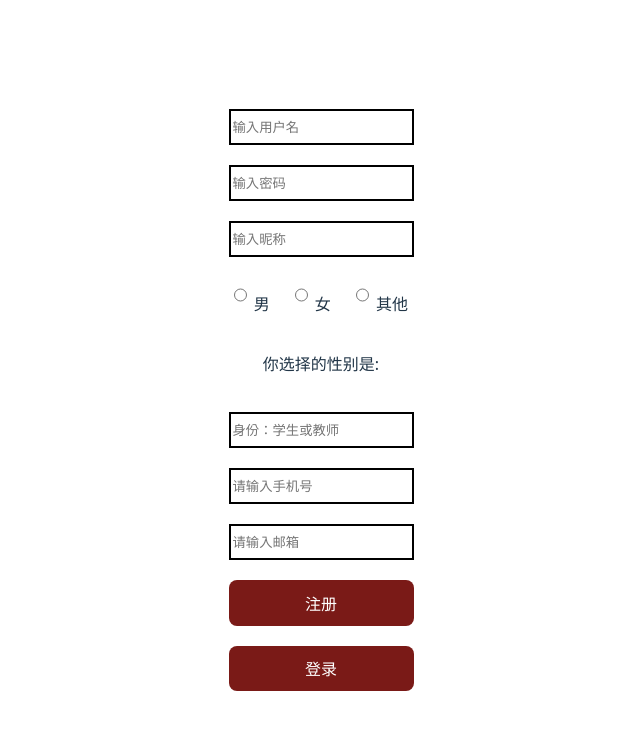
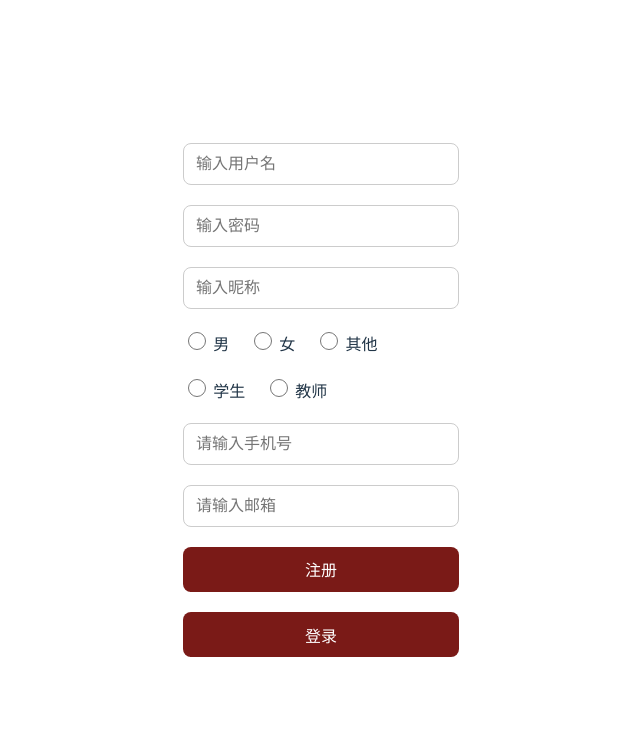
Before and after one commit to blues111429/Library-frontend, a Vue app: page /register in a window 1280 px wide. Shown: the top 730 px of the page, without its empty margins (319-959 px from the left). Built offline with nearby package versions, Linux system fonts and the light colour scheme.

Commit message:
优化了输入框样式，添加api.js，统一管理fetch以及localstorage

```diff
--- a/src/components/Login.vue
+++ b/src/components/Login.vue
@@ -57,12 +57,20 @@ const goRegister  = ()=> {
 }
 
 .input-container input {
-    height: 25px;
+    width: 250px;
+    height: 40px;
+    padding: 0 12px;
+    font-size: 16px;
+    outline: none;
+    border: 1px solid #ccc;
+    border-radius: 8px;
+    transition: all 0.3s ease;
 }
 
 .input-container input:hover {
-    background-color: #ccc;
-    border-radius: 4px;
+    background-color: #fff;
+    box-shadow: 0 0 5px rgba(122, 26, 23, 0.4);
+    border-color: #7a1a17;
 }
 
 .buttons {
--- a/src/components/Register.vue
+++ b/src/components/Register.vue
@@ -1,26 +1,34 @@
 <template>
     <div class="register-container">
-        <input v-model="username" placeholder="输入用户名" />
-        <input v-model="password" placeholder="输入密码" />
-        <input v-model="name" placeholder="输入昵称" />
+        <input v-model="form.username" placeholder="输入用户名" />
+        <input v-model="form.password" placeholder="输入密码" />
+        <input v-model="form.name" placeholder="输入昵称" />
         <div class="gender-container">
             <label>
-                <input type="radio" value="男" v-model="gender" />
+                <input type="radio" value="男" v-model="form.gender" />
                 男
             </label>
             <label>
-                <input type="radio" value="女" v-model="gender" />
+                <input type="radio" value="女" v-model="form.gender" />
                 女
             </label>
             <label>
-                <input type="radio" value="其他" v-model="gender" />
+                <input type="radio" value="其他" v-model="form.gender" />
                 其他
             </label>
         </div>
-        <p>你选择的性别是: {{ gender }}</p>
-        <input v-model="type" placeholder="身份：学生或教师" />
-        <input v-model="phone" placeholder="请输入手机号" />
-        <input v-model="email" placeholder="请输入邮箱" />
+        <div class="type-container">
+            <label>
+                <input type="radio" value="学生" v-model="form.type"/>
+                学生
+            </label>
+            <label>
+                <input type="radio" value="教师" v-model="form.type"/>
+                教师
+            </label>
+        </div>
+        <input v-model="form.phone" placeholder="请输入手机号" />
+        <input v-model="form.email" placeholder="请输入邮箱" />
     </div>
     <div class="buttons">
         <button class="btn" @click="register">注册</button>
@@ -33,31 +41,34 @@ import { ref } from 'vue';
 import { useRouter } from 'vue-router';
 import { registerUrl, myFetch } from '../api';
 
-const router = useRouter()
-const username = ref('');
-const password = ref('');
-const name = ref('');
-const gender = ref('');
-const type = ref('');
-const phone = ref('');
-const email = ref('');
+const router = useRouter();
+const form = ref({
+    username: '',
+    password: '',
+    name: '',
+    gender: '',
+    type: '',
+    phone: '',
+    email: ''
+});
 
 const register = async ()=> {
     try {
         const data = {
-            username: username.value,
-            password: password.value,
-            name: name.value,
-            gender: gender.value,
-            type: type.value,
-            phone: phone.value,
-            email: email.value
+            username: form.useRouter.value,
+            password: form.password.value,
+            name: form.name.value,
+            gender: form.gender.value,
+            type: form.type.value,
+            phone: form.phone.value,
+            email: form.email.value
         };
         const response = await myFetch(registerUrl, 'POST', data);
 
         if(response.message === '注册成功') {
             console.log(response);
             alert(response.message);
+            Object.keys(form.value).forEach(key => form.value[key] = '');
         }
     } catch( err ) {
         console.log(err);
@@ -78,14 +89,34 @@ const goLogin = ()=> {
 }
 
 .register-container input {
-    border: 2px solid black;
-    height: 30px;
+    width: 250px;
+    height: 40px;
+    padding: 0 12px;
+    font-size: 16px;
+    outline: none;
+    border: 1px solid #ccc;
+    border-radius: 8px;
+    transition: all 0.3s ease;
 }
 
+.register-container input:hover {
+    background-color: #fff;
+    box-shadow: 0 0 5px rgba(122, 26, 23, 0.4);
+    border-color: #7a1a17;
+}
+
+.type-container,
 .gender-container {
     display: flex;
     gap: 20px;
     align-items: center;
+}
+
+input[type="radio"] {
+    accent-color: #7a1a17;
+    cursor: pointer;
+    width: 18px;
+    height: 18px;
 }
 
 .buttons {
```
